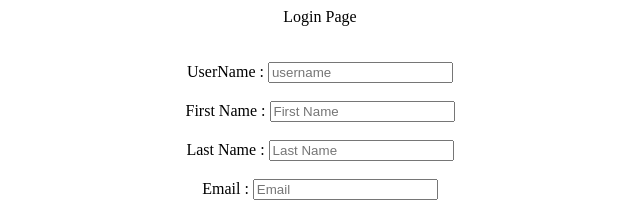
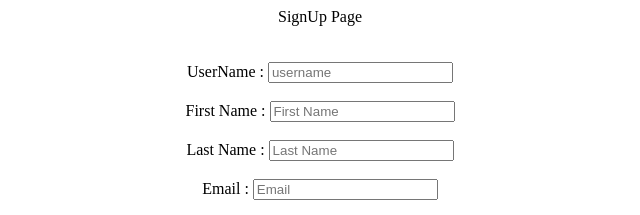
Before and after one commit to harsha6133/html46r, a plain HTML site: page login/signup.html in a window 1280 px wide. Shown: the top 215 px of the page, 320-960 px from the left. Drawn offline with Linux system fonts and the light colour scheme.

Commit message:
Update signup.html

```diff
--- a/login/signup.html
+++ b/login/signup.html
@@ -6,7 +6,7 @@
     <title>Signup</title>
 </head>
 <body>
-    <center>Login Page</center><br><br>
+    <center>SignUp Page</center><br><br>
     <center>
         <form action="./index.html">
             <label for="user">UserName :</label>
```
